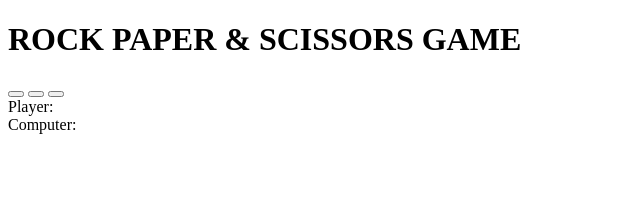
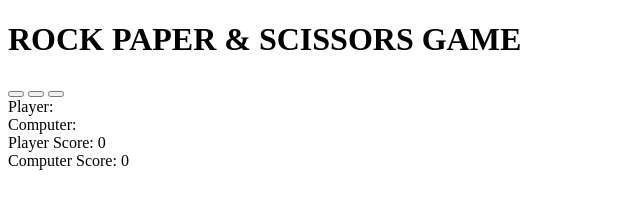
Before and after one commit to chijioke100/Rock-Paper-and-Scissors-Game, a plain HTML site: page index.html in a window 1280 px wide. Shown: the whole page, without its empty margins (0-640 px from the left). Drawn offline with Linux system fonts and the light colour scheme.

Commit message:
add score structure

```diff
--- a/assets/js/script.js
+++ b/assets/js/script.js
@@ -1,6 +1,7 @@
-// Declare
+// Declarations
 
 const selections = ['rock', 'paper', 'scissors'];
+
 const player = document.getElementById("player");
 const computer = document.getElementById("computer");
 const outcome = document.getElementById("outcome");
@@ -16,6 +17,7 @@ function gameOn(selectOn) {
         result = "DRAW";
     }
     else {
+        // Use Switch Case Statement to handle the conditions
         switch(selectOn) {
             case "rock":
             result = (computerSelect === "scissors") ? "WIN!" : "LOSE!";
--- a/index.html
+++ b/index.html
@@ -25,6 +25,14 @@
     <div id="computer">Computer:</div>
     <div id="outcome"></div>
 
+    <div class="playScore">Player Score:
+        <span id="playerScoreDisplay">0</span>
+    </div>
+
+    <div class="playScore">Computer Score:
+        <span id="computerScoreDisplay">0</span>
+    </div>
+
 
     <script src="assets/js/script.js"></script>
 </body>
```
